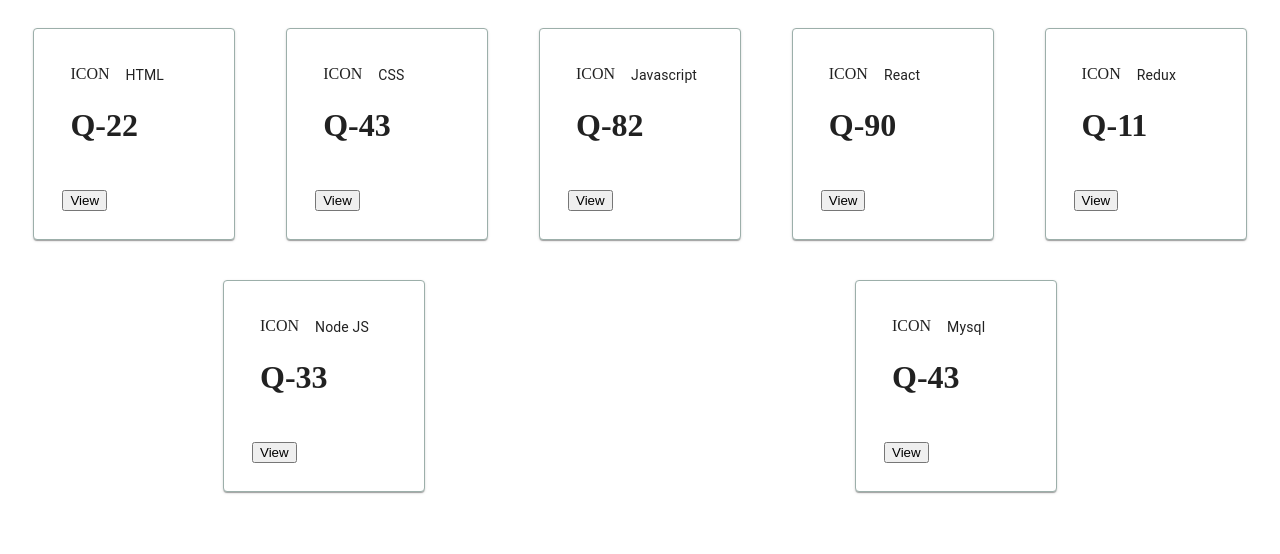
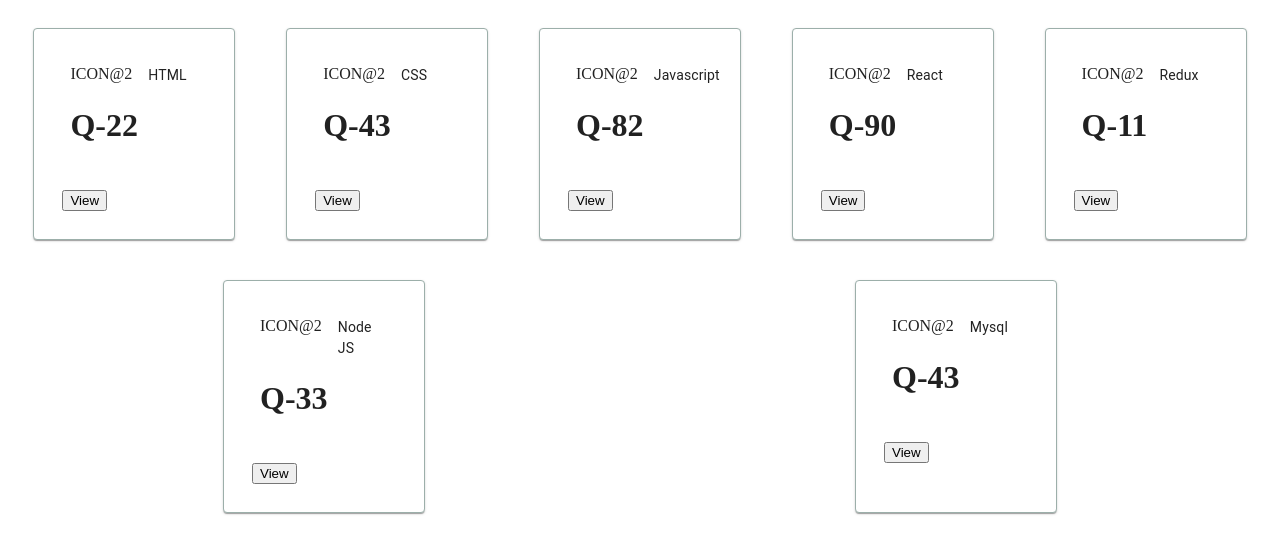
Before and after one commit to balaji1610/devquest, a Next.js app: page / in a window 1280 px wide. Shown: the top 554 px of the page. Built offline with nearby package versions, Linux system fonts and the light colour scheme.

Commit message:
Update Home.tsx
Icon Text Change

```diff
--- a/src/app/components/Home.tsx
+++ b/src/app/components/Home.tsx
@@ -41,7 +41,7 @@ export default function Home() {
             {" "}
             <CardContent>
               <Stack direction="row" spacing={2}>
-                <Box>ICON</Box>
+                <Box>ICON@2</Box>
                 <Box>
                   {" "}
                   <Typography sx={{ color: "success", fontSize: 14 }}>
```
